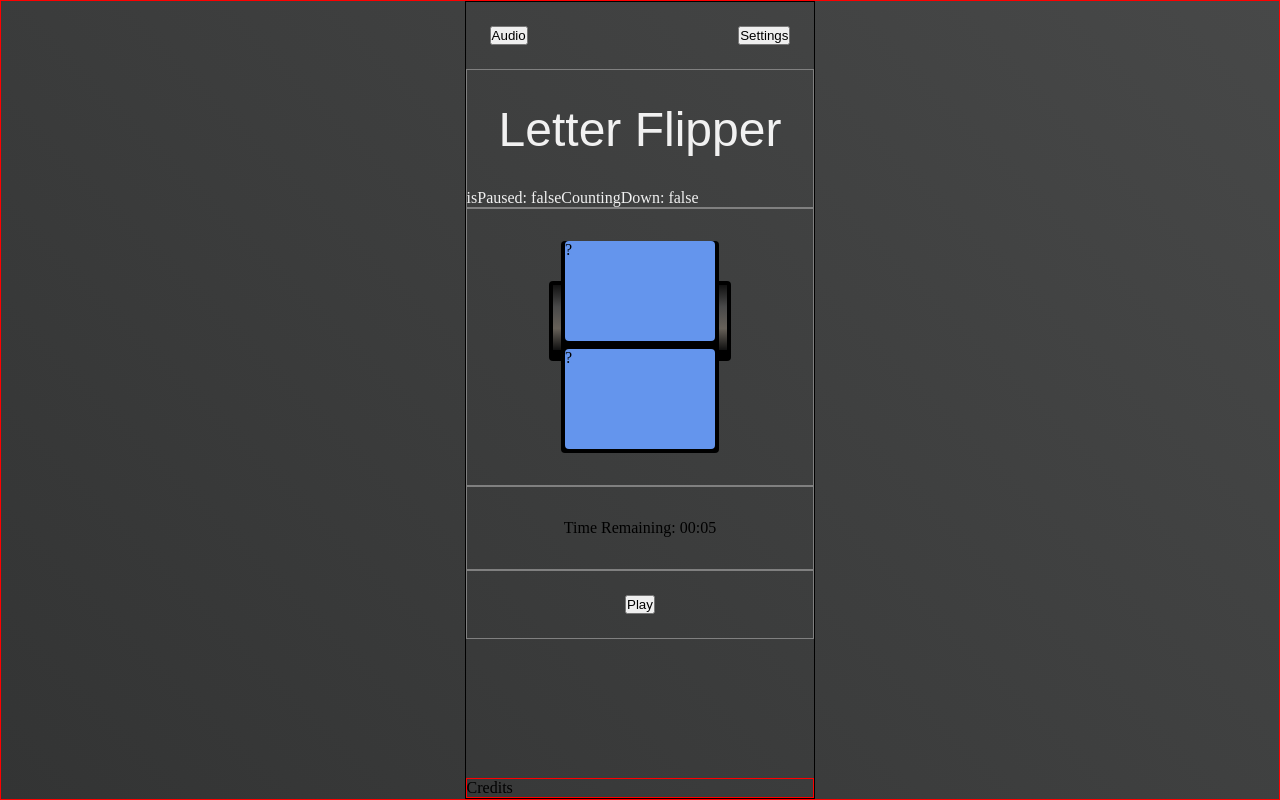
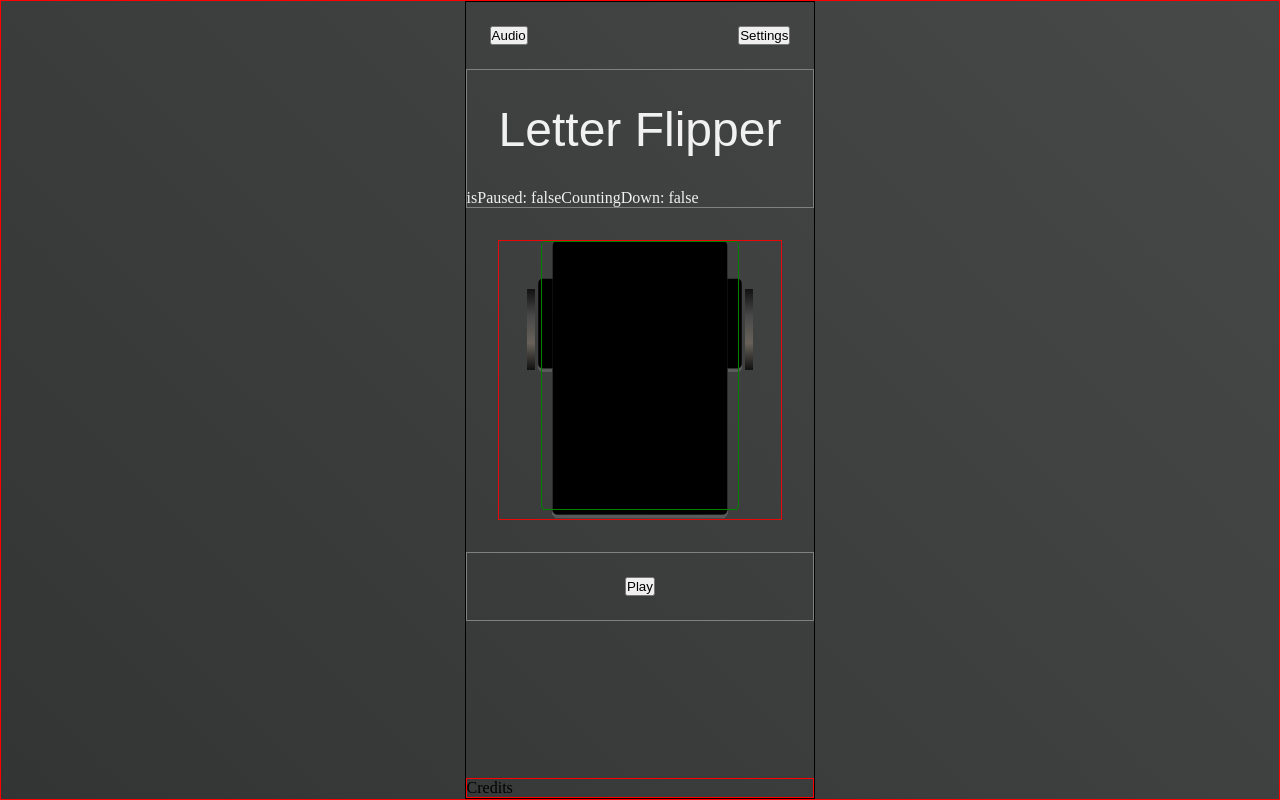
Before and after one commit to DarionV/letter-spinner, a React (Vite) app: page / in a window 1280 px wide. Built offline with nearby package versions, Linux system fonts and the light colour scheme; a web font is replaced by a local one.

Commit message:
work on styling

```diff
--- a/src/App.css
+++ b/src/App.css
@@ -46,52 +46,89 @@ nav {
 
 /* Letter */
 
-.letter-container {
-  /* background-color: rgb(140, 163, 155); */
-  border: 1px solid gray;
-}
-
 .unit-container {
-  /* border: 1px solid rgba(255, 0, 0, 0.172); */
+  border: 1px solid rgba(255, 0, 0, 0.888);
+  background-image: url(/public/images/unit-container.svg);
+  background-position: center;
+  background-repeat: no-repeat;
+  background-size: contain;
   display: flex;
-}
-
-.wheel-frame {
-  background-color: black;
-  width: 12px;
-  height: 80px;
-  margin-top: 40px;
-}
-
-.wheel-frame.left {
-  border-radius: 4px 0px 0px 4px;
-  padding: 4px 0px 4px 4px;
-}
-
-.wheel-frame.right {
-  border-radius: 0px 4px 4px 0px;
-  padding: 4px 4px 4px 0px;
+  flex-direction: row;
+  height: 280px;
+  width: 100%;
+  display: flex;
+  justify-content: center;
+  padding-bottom: 3%;
 }
 
 .wheel {
   background: linear-gradient(#111111, #494949, #676159, #101010);
-  width: 100%;
-  height: 90%;
+  width: 3%;
+  height: 30%;
+  margin: 17% 2%;
 }
 
 .letter-frame {
-  background-color: black;
+  border: 1px solid green;
+  width: 70%;
   flex-direction: column;
-  gap: 8px;
-  padding: 0px 4px 4px 4px;
-  border-radius: 4px;
+  gap: 2%;
+  /* padding: 0px 2% 2% 2%; */
+  border-radius: 2%;
 }
+
+.lower-flap-container,
+.upper-flap-container {
+  position: relative;
+  width: 150px;
+  /* border: 1px solid red; */
+}
+
+.upper-flap-container {
+  flex: 1.25;
+}
+
+.lower-flap-container {
+  flex: 1.75;
+}
+
 .upper-flap,
 .lower-flap {
+  position: absolute;
   border-radius: 4px;
-  height: 100px;
-  width: 150px;
+  height: 100%;
+  width: 100%;
   background-color: cornflowerblue;
+  border: 1px solid black;
+}
+
+.lower-flap {
+  height: 65%;
+}
+
+.flipped-0 {
+  z-index: 5;
+}
+
+.flipped-1 {
+  z-index: 4;
+  transform: translateY(8px);
+}
+.flipped-2 {
+  z-index: 3;
+  transform: translateY(16px);
+}
+.flipped-3 {
+  z-index: 2;
+  transform: translateY(24px);
+}
+.flipped-4 {
+  z-index: 1;
+  transform: translateY(32px);
+}
+.flipped-5 {
+  z-index: 0;
+  transform: translateY(40px);
 }
 
 .timer-container {
--- a/src/App.jsx
+++ b/src/App.jsx
@@ -52,22 +52,23 @@ function App(props) {
           isPaused: {isPaused.toString()}
           CountingDown: {isCountingDown.toString()}
         </div>
-
+        <div className="padding-large flex-center">
           <Letter
             letters={props.letters}
             requestFlip={requestFlip}
             toggleFlipping={toggleFlipping}
             toggleRequestFlip={toggleRequestFlip}
           />
+        </div>
 
-        <div className="timer-container flex-center padding-large">
+        {/* <div className="timer-container flex-center padding-large">
           <Timer
             isFlipping={isFlipping}
             toggleCountingDown={toggleCountingDown}
             initialTime={time}
             isPaused={isPaused}
           />
-        </div>
+        </div> */}
         <div className="controls-container flex-center padding-medium">
           {controlButton}
         </div>
--- a/src/components/Letter.jsx
+++ b/src/components/Letter.jsx
@@ -45,23 +45,24 @@ function Letter(props) {
 
   return (
     <>
-      <div className="letter-container padding-large flex-center">
-        <div className="unit-container">
-          <div className="wheel-frame left">
-            <div className="wheel"></div>
+      <div className="unit-container">
+        <div className="wheel"></div>
+        <div className="letter-frame flex-center">
+          {/* <div className="upper-flap-container">
+            <div className="upper-flap flex-center">{currentLetter}</div>
           </div>
-          <div className="letter-frame flex-center">
-            <div className="upper-flap-container">
-              <div className="upper-flap">{currentLetter}</div>
+          <div className="lower-flap-container">
+            <div className="lower-flap flex-center flipped-0">
+              {currentLetter}
             </div>
-            <div className="lower-flap-container">
-              <div className="lower-flap">{currentLetter}</div>
-            </div>
-          </div>
-          <div className="wheel-frame right">
-            <div className="wheel"></div>
-          </div>
+            <div className="lower-flap flipped-1"></div>
+            <div className="lower-flap flipped-2"></div>
+            <div className="lower-flap flipped-3"></div>
+            <div className="lower-flap flipped-4"></div>
+            <div className="lower-flap flipped-5"></div>
+          </div> */}
         </div>
+        <div className="wheel"></div>
       </div>
     </>
   );
```
Also changed, not shown: public/images/unit-container.svg (added), public/images/unitContainer.png (added). Lines whose indentation alone changed are shown as unchanged.
